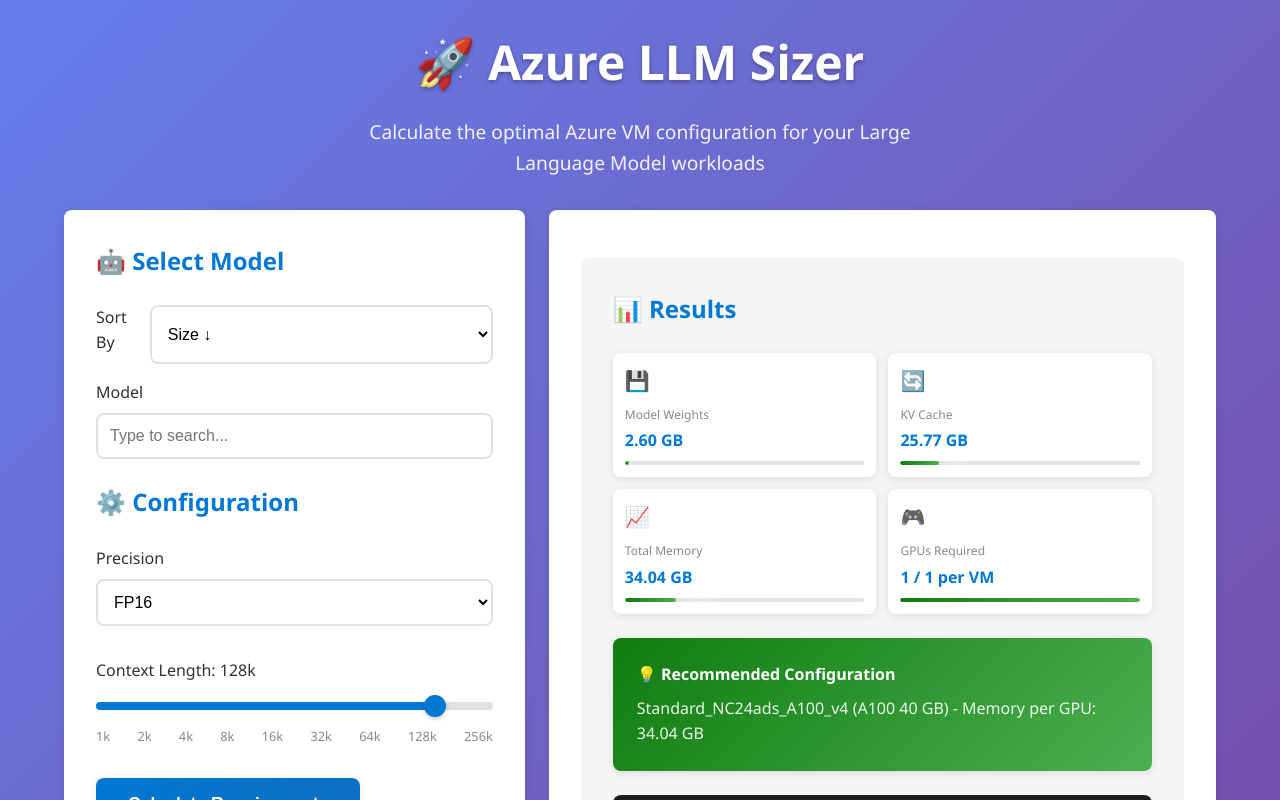
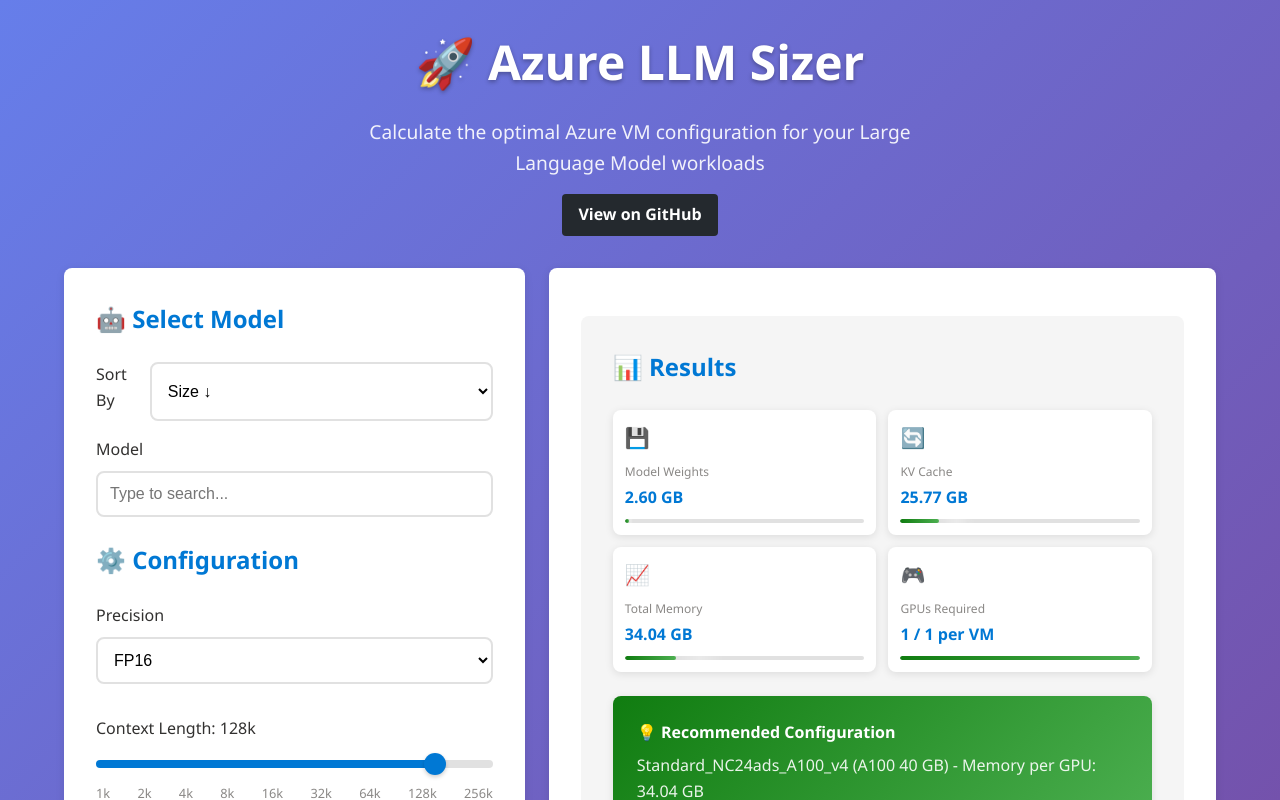
Before and after one commit to Frankiey/azure-llm-sizer, a React (Vite) app: page / in a window 1280 px wide. Shown: the top 800 px of the page. Built offline with nearby package versions, Linux system fonts and the light colour scheme.

Commit message:
Add GitHub link button

```diff
--- a/src/App.css
+++ b/src/App.css
@@ -50,6 +50,22 @@
     opacity: 0.9;
     max-width: 600px;
     margin: 0 auto;
+}
+
+.github-btn {
+    display: inline-block;
+    margin-top: 1rem;
+    background: #24292e;
+    color: white;
+    text-decoration: none;
+    padding: 0.5rem 1rem;
+    border-radius: 4px;
+    font-weight: 600;
+    transition: var(--transition);
+}
+
+.github-btn:hover {
+    background: #57606a;
 }
 
 .main-card {
--- a/src/App.tsx
+++ b/src/App.tsx
@@ -123,6 +123,14 @@
       <div className="header">
         <h1>🚀 Azure LLM Sizer</h1>
         <p>Calculate the optimal Azure VM configuration for your Large Language Model workloads</p>
+        <a
+          href="https://github.com/Frankiey/azure-llm-sizer"
+          className="github-btn"
+          target="_blank"
+          rel="noopener noreferrer"
+        >
+          View on GitHub
+        </a>
       </div>
 
       <div className="layout">
```
